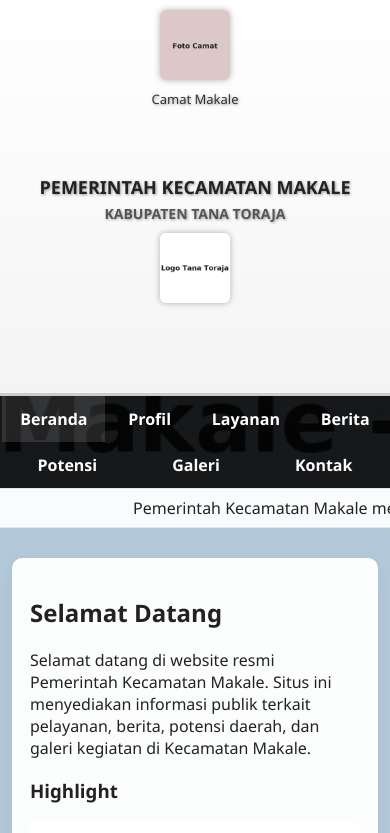
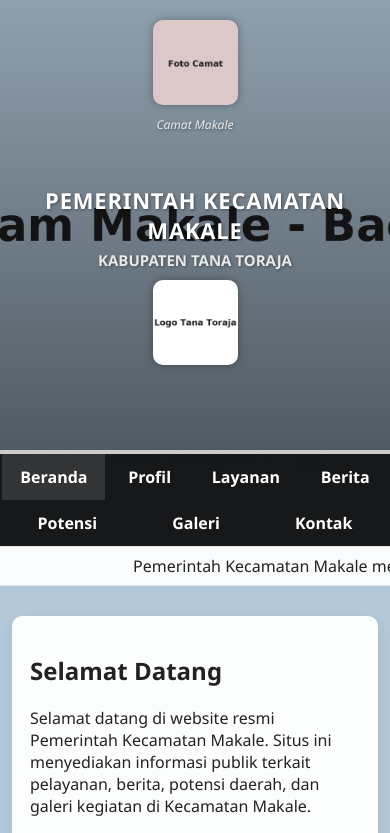
Before and after one commit to kecamatanmakale/kecamatan-makale, a plain HTML site: page index.html in a window 390 px wide. Shown: the top 833 px of the page. Drawn offline with Linux system fonts and the light colour scheme.

Commit message:
Update style.css

```diff
--- a/css/style.css
+++ b/css/style.css
@@ -16,20 +16,39 @@ header img.logo-camat { height:78px; border-radius:8px; }
 .camat-section { text-align:center; min-width:110px; }
 .camat-section img { height:78px; border-radius:8px; }
 /* ===== HEADER DENGAN LATAR MAKALe ===== */
+/* ===== HEADER DENGAN LATAR MAKALe (FINAL STYLE) ===== */
 .header {
+  position: relative;
   display: flex;
   align-items: center;
   justify-content: space-between;
-  padding: 25px 40px;
+  padding: 30px 40px;
   color: #fff;
   text-shadow: 1px 1px 3px rgba(0,0,0,0.4);
   background: url("../assets/bg.jpg") center/cover no-repeat;
   border-bottom: 4px solid #ccc;
   flex-wrap: wrap;
+  overflow: hidden;
+}
+
+/* Overlay gradasi lembut untuk memperjelas teks */
+.header::before {
+  content: "";
+  position: absolute;
+  inset: 0;
+  background: linear-gradient(to bottom, rgba(0,0,0,0.2), rgba(0,0,0,0.55));
+  z-index: 0;
+}
+
+/* Pastikan isi header muncul di atas overlay */
+.header > * {
+  position: relative;
+  z-index: 1;
 }
 
 /* Kolom kiri dan kanan */
-.header .left, .header .right {
+.header .left,
+.header .right {
   text-align: center;
   flex: 0 0 150px;
 }
@@ -37,11 +56,16 @@ header img.logo-camat { height:78px; border-radius:8px; }
 .header img {
   height: 100px;
   width: auto;
-  border-radius: 8px;
-  box-shadow: 0 0 6px rgba(0,0,0,0.3);
+  border-radius: 10px;
+  box-shadow: 0 0 8px rgba(0,0,0,0.3);
+  transition: transform 0.2s ease;
 }
 
-/* Teks tengah */
+.header img:hover {
+  transform: scale(1.05);
+}
+
+/* Kolom tengah (judul) */
 .header .center {
   text-align: center;
   flex: 1;
@@ -49,104 +73,53 @@ header img.logo-camat { height:78px; border-radius:8px; }
 }
 
 .header .center h1 {
-  font-size: 24px;
+  font-size: 26px;
   margin: 5px 0;
-  font-weight: bold;
+  font-weight: 700;
+  letter-spacing: 0.8px;
+  color: #fff;
 }
 
 .header .center h2 {
-  font-size: 16px;
+  font-size: 17px;
   margin: 0;
-  opacity: 0.9;
+  opacity: 0.95;
+  color: #f0f0f0;
 }
 
-/* Responsif */
+/* Caption di bawah foto */
+.header .caption {
+  font-size: 13px;
+  color: #eee;
+  margin-top: 6px;
+  font-style: italic;
+}
+
+/* Responsif untuk layar kecil */
 @media (max-width: 768px) {
   .header {
     flex-direction: column;
     text-align: center;
-    padding: 15px;
+    padding: 20px;
   }
 
   .header img {
-    height: 80px;
+    height: 85px;
   }
 
   .header .center h1 {
-    font-size: 20px;
+    font-size: 22px;
   }
 
   .header .center h2 {
-    font-size: 14px;
+    font-size: 15px;
+  }
+
+  .header .caption {
+    font-size: 12px;
   }
 }
 
-/* ====== HEADER STYLE ====== */
-.header {
-  display: flex;
-  align-items: center;
-  justify-content: space-between;
-  background: linear-gradient(to bottom, #ffffff, #f4f4f4);
-  padding: 10px 30px;
-  border-bottom: 3px solid #ccc;
-  flex-wrap: wrap;
-}
-
-.header .left,
-.header .right {
-  text-align: center;
-}
-
-.header img {
-  height: 90px;
-  width: auto;
-  border-radius: 6px;
-}
-
-.header .caption {
-  font-size: 13px;
-  color: #333;
-  margin-top: 5px;
-}
-
-.header .center {
-  text-align: center;
-  flex: 1;
-  min-width: 200px;
-}
-
-.header .center h1 {
-  font-size: 22px;
-  margin: 5px 0;
-  color: #222;
-  font-weight: bold;
-}
-
-.header .center h2 {
-  font-size: 16px;
-  color: #444;
-  margin: 0;
-}
-
-/* Responsif di layar kecil */
-@media (max-width: 768px) {
-  .header {
-    flex-direction: column;
-    text-align: center;
-  }
-
-  .header img {
-    height: 70px;
-  }
-
-  .header .center h1 {
-    font-size: 18px;
-  }
-
-  .header .center h2 {
-    font-size: 14px;
-  }
-}
 nav { background: rgba(0,0,0,0.88); color:#fff; }
 nav ul { list-style:none; margin:0; padding:0; display:flex; justify-content:center; flex-wrap:wrap; }
 nav li { position:relative; }
```
